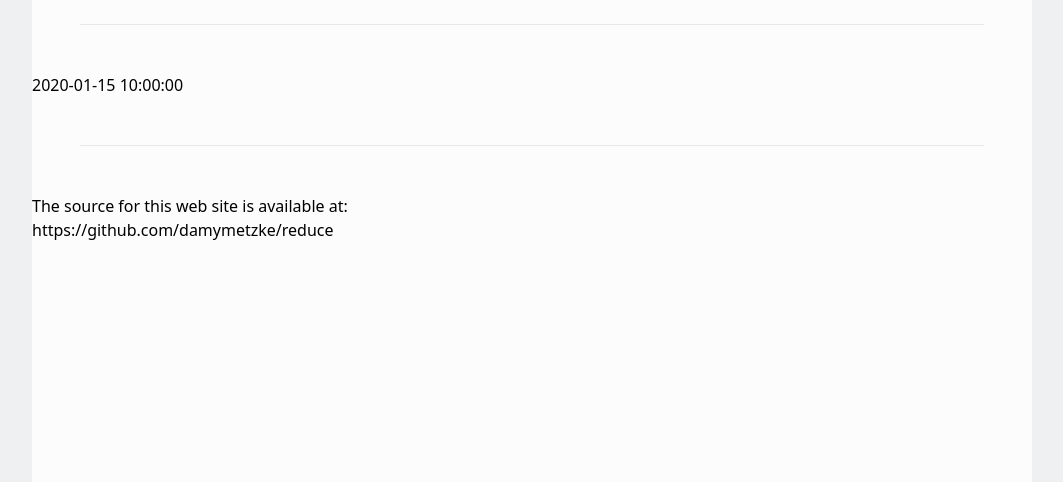
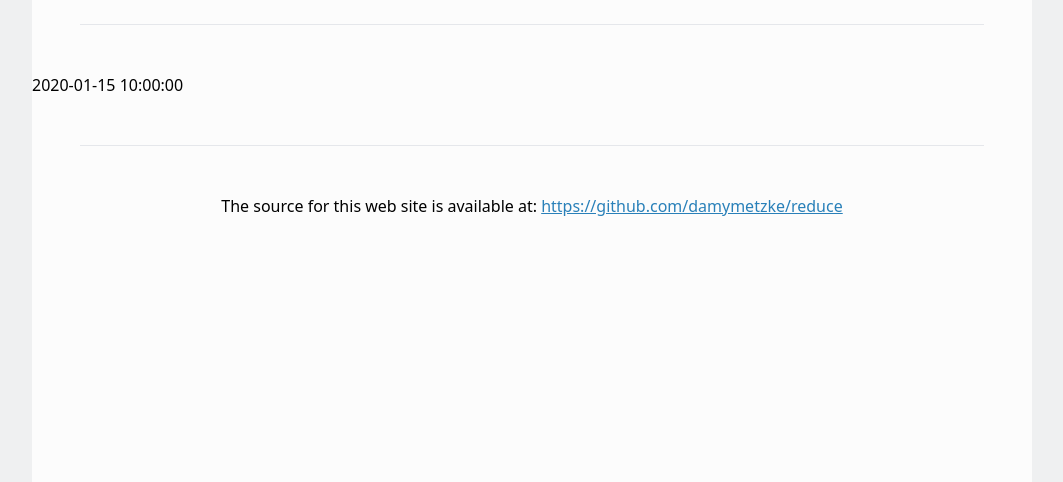
Before and after one commit to damymetzke/reduce, a Python web app: template templates/time-reports.html in a window 1280 px wide. Shown: the part 156-638 px from the top of the page, without its empty margins (108-1171 px from the left). Run offline with Jinja, Linux system fonts and the light colour scheme; the template is opened without the code that fills it: most values are stand-ins (such as "Sample title", 1, 10 or a date in 2020); style sheets or scripts are compiled from the project's sources; some libraries are stand-ins or nearby versions.

Commit message:
Update styling for footer

```diff
--- a/templates/api/time-reports/index.html
+++ b/templates/api/time-reports/index.html
@@ -61,6 +61,6 @@
     w-full
     "
   >
-</div>
   {{ time_report_picker }}
 </table>
+</div>
--- a/templates/time-reports.html
+++ b/templates/time-reports.html
@@ -64,9 +64,11 @@
     <hr class="background-black height-2 width-full mx-12 my-12">
 
     <footer>
-      <p>
-        The source for this web site is available at: <br/>
-        <a href="https://github.com/damymetzke/reduce">
+      <p class="text-center">
+        The source for this web site is available at:
+        <a href="https://github.com/damymetzke/reduce" class="
+          text-view-foreground-link underline
+          ">
           https://github.com/damymetzke/reduce
         </a>
       </p>
```
